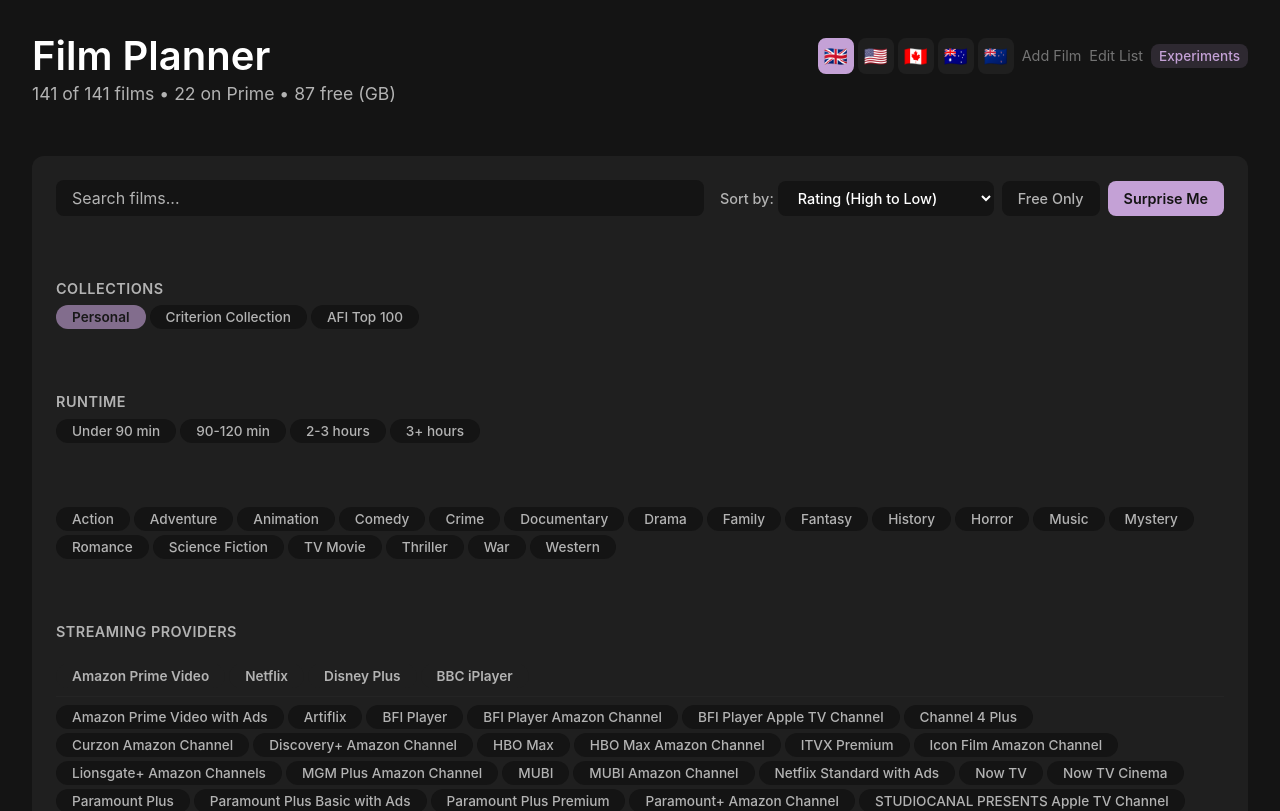
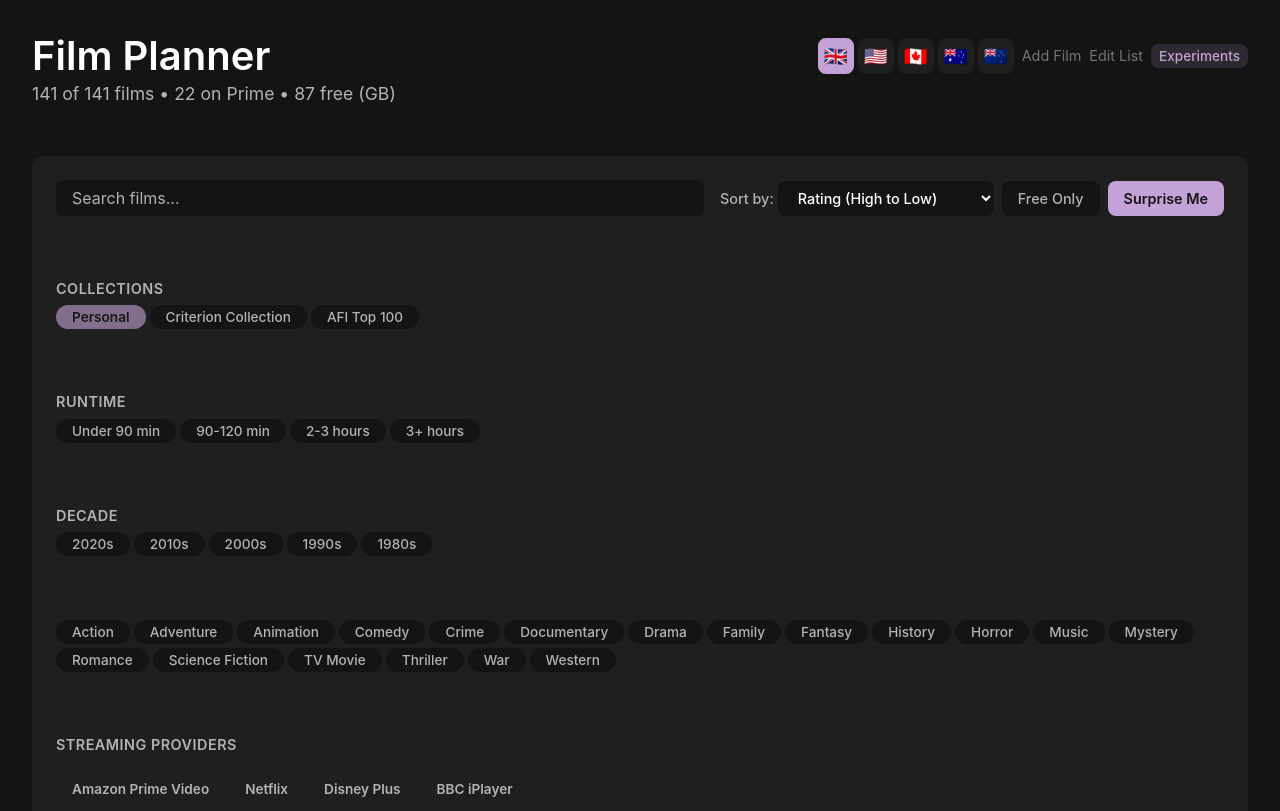
Before and after one commit to marvinbarretto/film-planner, a React (Vite) app in the folder film-ui/: page / in a window 1280 px wide. Shown: the top 811 px of the page. Built offline with nearby package versions, Linux system fonts and the light colour scheme.

Commit message:
feat: add decade filter state, logic, and UI chips to App.jsx and FilterBar

```diff
--- a/film-ui/src/App.jsx
+++ b/film-ui/src/App.jsx
@@ -20,6 +20,7 @@
     selectedGenres: [],
     selectedProviders: [],
     selectedSuggestedBy: [],
+    selectedDecades: [],
     selectedRuntimeRange: 'all'
   },
   sortBy: 'rating-desc',
@@ -174,6 +175,21 @@
     return Array.from(genreSet).sort()
   }, [allFilms])
 
+  // Get all unique decades from film years
+  const allDecades = useMemo(() => {
+    const decadeSet = new Set()
+    allFilms.forEach(film => {
+      if (film.year) {
+        const yearNum = parseInt(film.year)
+        if (!isNaN(yearNum)) {
+          const decade = Math.floor(yearNum / 10) * 10
+          decadeSet.add(decade)
+        }
+      }
+    })
+    return Array.from(decadeSet).sort((a, b) => b - a) // newest first
+  }, [allFilms])
+
   // Get all unique providers for selected country
   const allProviders = useMemo(() => {
     const providerSet = new Set()
@@ -229,6 +245,18 @@
         const hasMatchingGenre = film.genres?.some(g => filters.selectedGenres.includes(g))
         if (!hasMatchingGenre) {
           console.log(`❌ GENRE: "${film.title}" genres [${film.genres?.join(', ')}] don't include any of [${filters.selectedGenres.join(', ')}]`)
+          return false
+        }
+      }
+
+      // Decade filter (OR logic - film year must fall within one selected decade)
+      if (filters.selectedDecades.length > 0) {
+        const filmYear = parseInt(film.year)
+        const inSelectedDecade = !isNaN(filmYear) && filters.selectedDecades.some(d =>
+          filmYear >= d && filmYear < d + 10
+        )
+        if (!inSelectedDecade) {
+          console.log(`❌ DECADE: "${film.title}" (${film.year}) not in any of [${filters.selectedDecades.join(', ')}s]`)
           return false
         }
       }
@@ -450,6 +478,7 @@
           filters={filters}
           onFiltersChange={setFilters}
           genres={allGenres}
+          decades={allDecades}
           providers={allProviders}
           suggestedBy={allSuggestedBy}
           sortBy={sortBy}
--- a/film-ui/src/components/FilterBar/FilterBar.jsx
+++ b/film-ui/src/components/FilterBar/FilterBar.jsx
@@ -5,6 +5,7 @@
   filters,
   onFiltersChange,
   genres,
+  decades,
   providers,
   suggestedBy,
   sortBy,
@@ -45,6 +46,15 @@
     })
   }
 
+  const handleDecadeClick = (decade) => {
+    onFiltersChange({
+      ...filters,
+      selectedDecades: filters.selectedDecades.includes(decade)
+        ? filters.selectedDecades.filter(d => d !== decade)  // Remove if already selected
+        : [...filters.selectedDecades, decade]  // Add if not selected
+    })
+  }
+
   const handleProviderClick = (provider) => {
     onFiltersChange({
       ...filters,
@@ -77,6 +87,7 @@
       selectedGenres: [],
       selectedProviders: [],
       selectedSuggestedBy: [],
+      selectedDecades: [],
       selectedRuntimeRange: 'all'
     })
   }
@@ -86,6 +97,7 @@
     filters.selectedGenres.length > 0 ||
     filters.selectedProviders.length > 0 ||
     filters.selectedSuggestedBy.length > 0 ||
+    filters.selectedDecades.length > 0 ||
     filters.selectedRuntimeRange !== 'all'
 
   return (
@@ -215,6 +227,23 @@
         </div>
       </div>
 
+      {decades && decades.length > 0 && (
+        <div className={styles.decadesSection}>
+          <h4 className={styles.sectionTitle}>Decade</h4>
+          <div className={styles.decadeChips}>
+            {decades.map(decade => (
+              <button
+                key={decade}
+                className={`${styles.decadeChip} ${filters.selectedDecades.includes(decade) ? styles.active : ''}`}
+                onClick={() => handleDecadeClick(decade)}
+              >
+                {decade}s
+              </button>
+            ))}
+          </div>
+        </div>
+      )}
+
       {genres && genres.length > 0 && (
         <div className={styles.genresSection}>
           <div className={styles.genreChips}>
@@ -310,10 +339,12 @@
     selectedGenres: PropTypes.arrayOf(PropTypes.string),
     selectedProviders: PropTypes.arrayOf(PropTypes.string),
     selectedSuggestedBy: PropTypes.arrayOf(PropTypes.string),
+    selectedDecades: PropTypes.arrayOf(PropTypes.number),
     selectedRuntimeRange: PropTypes.string
   }).isRequired,
   onFiltersChange: PropTypes.func.isRequired,
   genres: PropTypes.arrayOf(PropTypes.string),
+  decades: PropTypes.arrayOf(PropTypes.number),
   providers: PropTypes.arrayOf(PropTypes.string),
   suggestedBy: PropTypes.arrayOf(PropTypes.string),
   sortBy: PropTypes.string.isRequired,
--- a/film-ui/src/components/FilterBar/FilterBar.module.scss
+++ b/film-ui/src/components/FilterBar/FilterBar.module.scss
@@ -252,6 +252,51 @@
   }
 }
 
+.decadesSection {
+  width: 100%;
+  margin-top: var(--spacing-2xl);
+
+  h4 {
+    font-size: 0.9rem;
+    color: var(--text-secondary);
+    margin-bottom: var(--spacing-sm);
+    font-weight: 600;
+    text-transform: uppercase;
+    letter-spacing: 0.5px;
+  }
+}
+
+.decadeChips {
+  display: flex;
+  flex-wrap: wrap;
+  gap: var(--spacing-xs);
+}
+
+.decadeChip {
+  padding: var(--spacing-xs) var(--spacing-md);
+  background: var(--background);
+  border: none;
+  border-radius: var(--radius-full);
+  color: var(--text-secondary);
+  font-size: 0.85rem;
+  font-weight: 500;
+  cursor: pointer;
+  transition: all var(--transition-fast);
+  white-space: nowrap;
+  min-width: 56px;
+  text-align: center;
+
+  &:hover {
+    background: var(--accent-lavender-bg);
+    color: var(--text-primary);
+  }
+
+  &.active {
+    background: var(--primary);
+    color: var(--background);
+  }
+}
+
 .genresSection {
   width: 100%;
   margin-top: var(--spacing-2xl);
```
